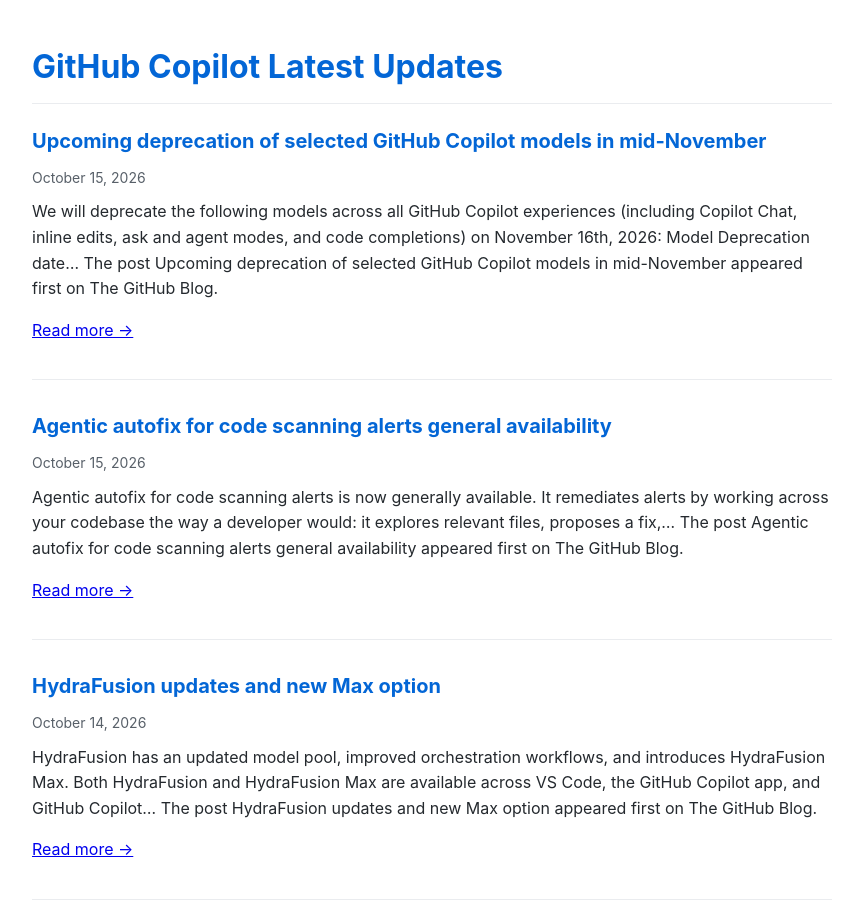
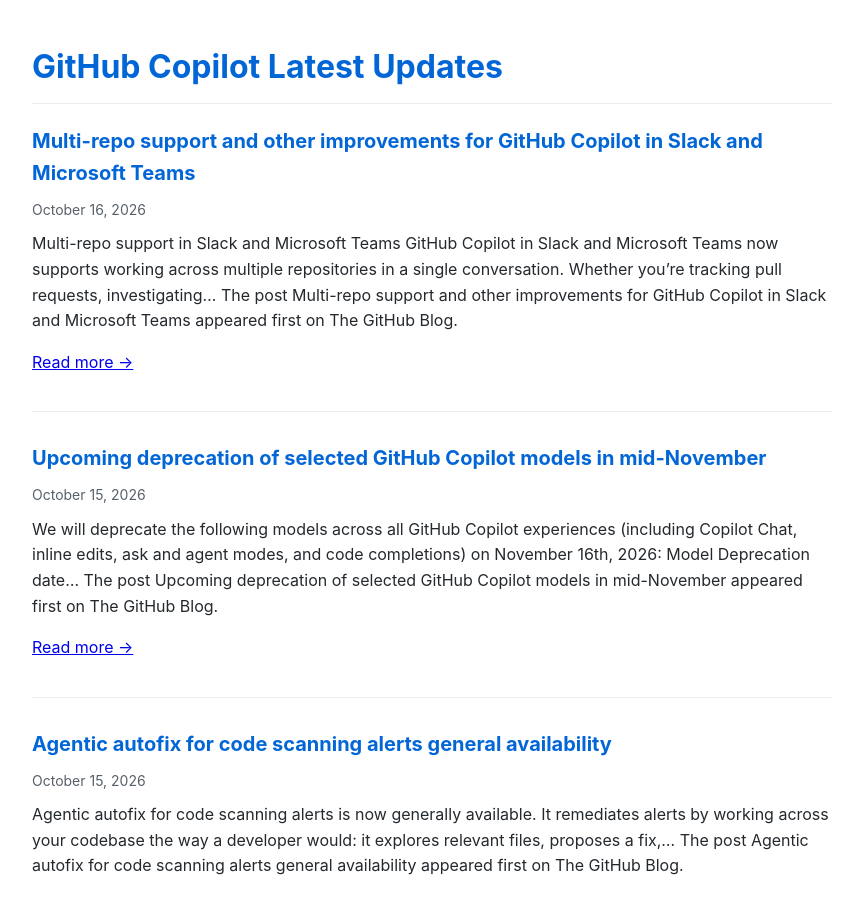
Before and after one commit to Oregand/oregand.github.io, a Jekyll site: the page copilot-feed.html, which Jekyll copies as it is, in a window 1280 px wide and 900 px high. Shown: the whole window, without its empty margins (208-1071 px from the left). Built offline with Jekyll 4.4.1, drawn with Linux system fonts in a browser that asks for light colours; some of the changed text lies outside the part shown.

Commit message:
Update RSS feed

```diff
--- a/copilot-feed.html
+++ b/copilot-feed.html
@@ -62,6 +62,19 @@
 </head>
 <body>
   <h1>GitHub Copilot Latest Updates</h1>
+
+  <div class="feed-item">
+    <div class="feed-title">
+      <a href="https://github.blog/changelog/2026-10-15-copilot-in-slack-and-teams-adds-model-and-repository-updates" target="_blank">Multi-repo support and other improvements for GitHub Copilot in Slack and Microsoft Teams</a>
+    </div>
+    <div class="feed-date">October 16, 2026</div>
+    <div class="feed-description">
+      Multi-repo support in Slack and Microsoft Teams GitHub Copilot in Slack and Microsoft Teams now supports working across multiple repositories in a single conversation. Whether you&#8217;re tracking pull requests, investigating&#8230;
+The post Multi-repo support and other improvements for GitHub Copilot in Slack and Microsoft Teams appeared first on The GitHub Blog.
+
+      <p><a href="https://github.blog/changelog/2026-10-15-copilot-in-slack-and-teams-adds-model-and-repository-updates" target="_blank">Read more →</a></p>
+    </div>
+  </div>
 
   <div class="feed-item">
     <div class="feed-title">
@@ -180,21 +193,8 @@ The post Copilot code review: New organization billing options and controls appe
     </div>
   </div>
 
-  <div class="feed-item">
-    <div class="feed-title">
-      <a href="https://github.blog/changelog/2026-10-07-claude-haiku-5-5-in-github-copilot" target="_blank">Claude Haiku 5.5 in GitHub Copilot</a>
-    </div>
-    <div class="feed-date">October 7, 2026</div>
-    <div class="feed-description">
-      Claude Haiku 5.5, Anthropic&#8217;s newest lightweight model, is now generally available in GitHub Copilot. It is designed for fast, high-volume work like subagents, quick edits, and terminal tasks. In early&#8230;
-The post Claude Haiku 5.5 in GitHub Copilot appeared first on The GitHub Blog.
-
-      <p><a href="https://github.blog/changelog/2026-10-07-claude-haiku-5-5-in-github-copilot" target="_blank">Read more →</a></p>
-    </div>
-  </div>
-
   <div class="update-info">
-    Feed last updated: October 16, 2026 at 12:02 AM
+    Feed last updated: October 16, 2026 at 12:01 PM
   </div>
 </body>
 </html>
```
